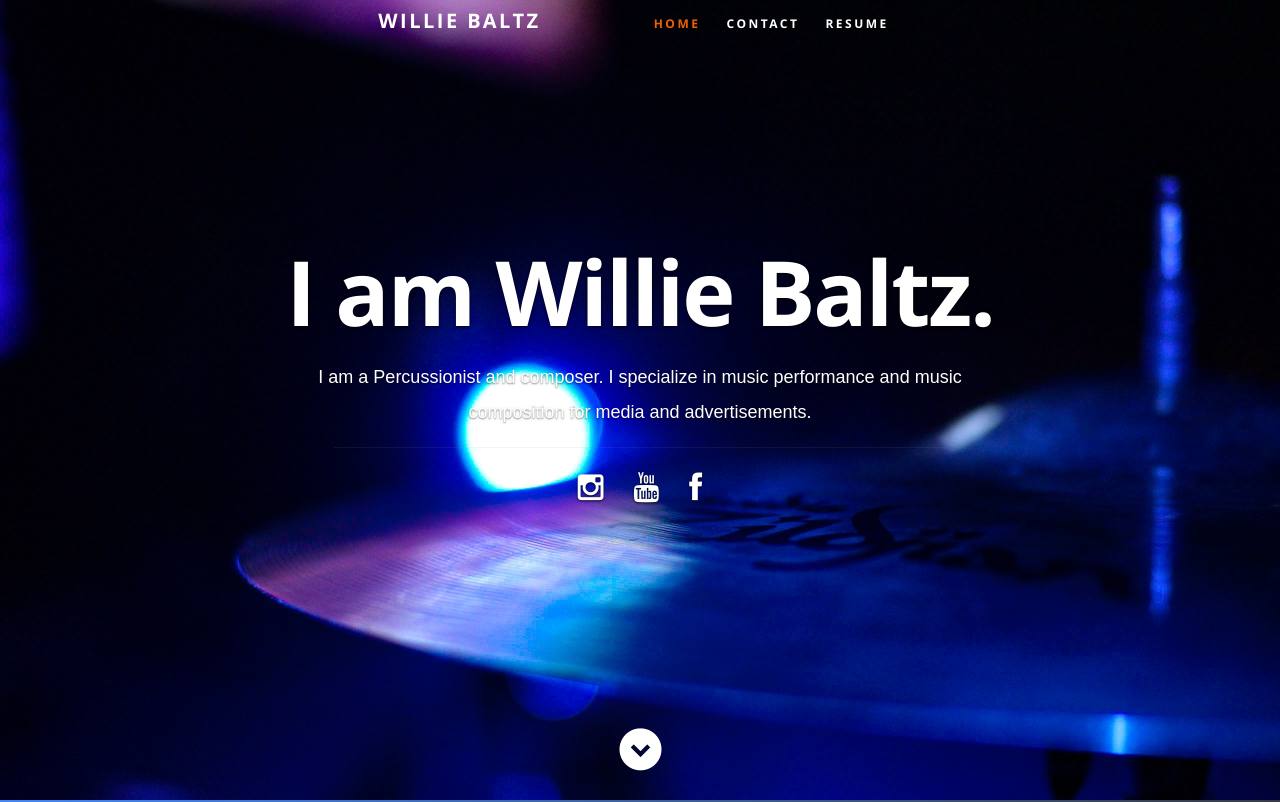
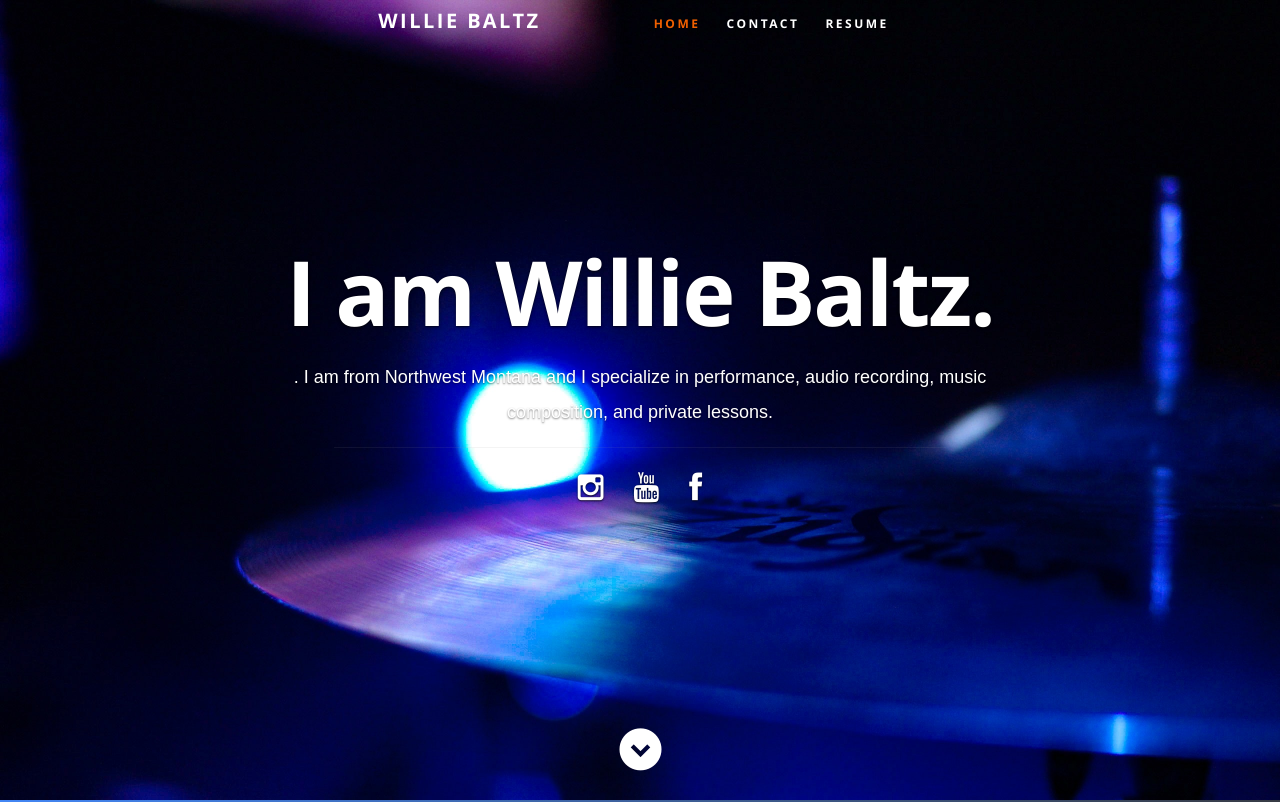
Before and after one commit to SABaltz/willie-react, a React (Create React App) app: page / in a window 1280 px wide. Shown: the top 802 px of the page. Built offline with nearby package versions, Linux system fonts and the light colour scheme.

Commit message:
Update Header

```diff
--- a/src/components/Header.js
+++ b/src/components/Header.js
@@ -25,8 +25,8 @@ export default class Header extends Component {
                     <div className="row banner">
                         <div className="banner-text">
                             <h1 className="responsive-headline">I am {resumeData.name}.</h1>
-                            <h3 style={{color: '#fff', fontFamily: 'sans-serif '}}>I am
-                                a {resumeData.role}.{resumeData.roleDescription}
+                            <h3 style={{color: '#fff', fontFamily: 'sans-serif '}}>
+                                {resumeData.role}.{resumeData.roleDescription}
                             </h3>
                             <hr/>
                             <ul className="social">
--- a/src/resumeData.js
+++ b/src/resumeData.js
@@ -1,10 +1,10 @@
 let resumeData = {
     "imagebaseurl": "https://rbhatia46.github.io/",
     "name": "Willie Baltz",
-    "role": "Percussionist and composer",
+    "role": "",
     "linkedinId": "Your LinkedIn Id",
     "skypeid": "Your skypeid",
-    "roleDescription": " I specialize in music performance and music composition for media and advertisements.",
+    "roleDescription": " I am from Northwest Montana and I specialize in performance, audio recording, music composition, and private lessons.",
     "socialLinks": [
         {
             "name": "instagram",
```
